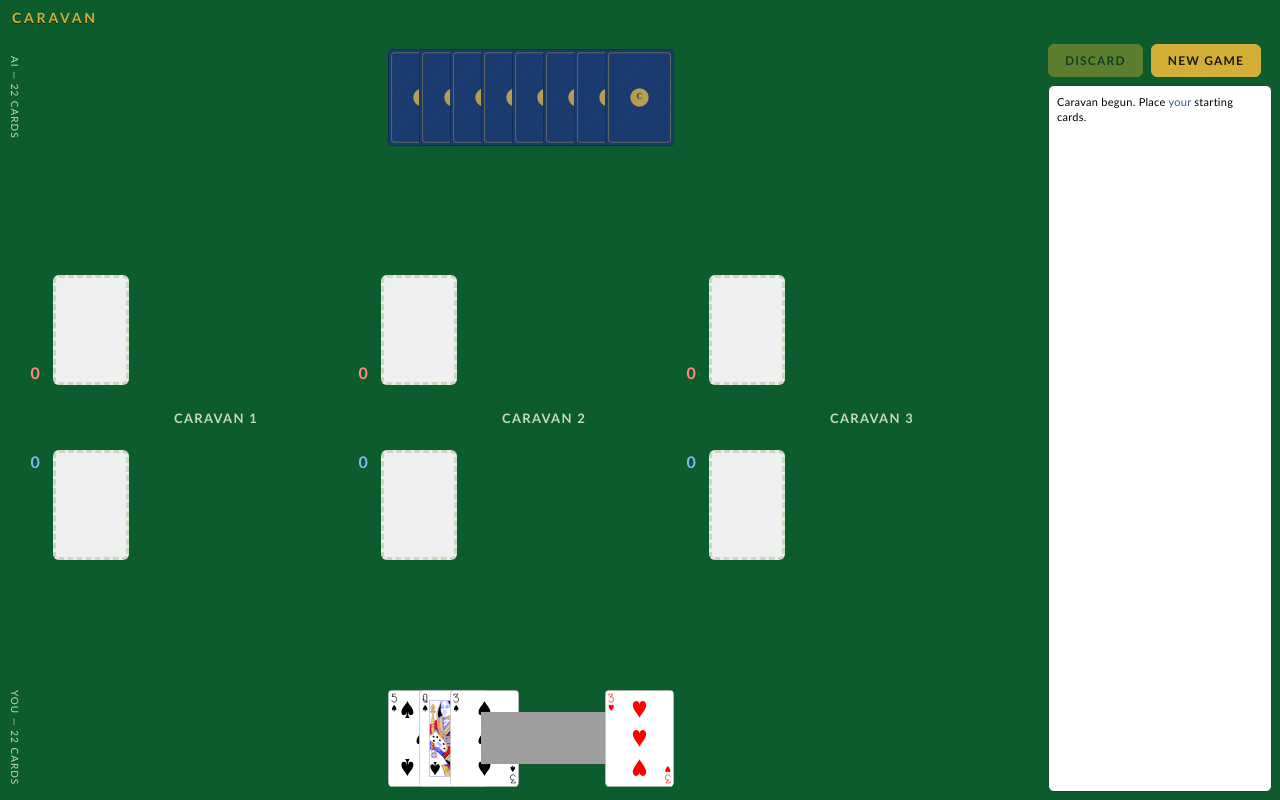
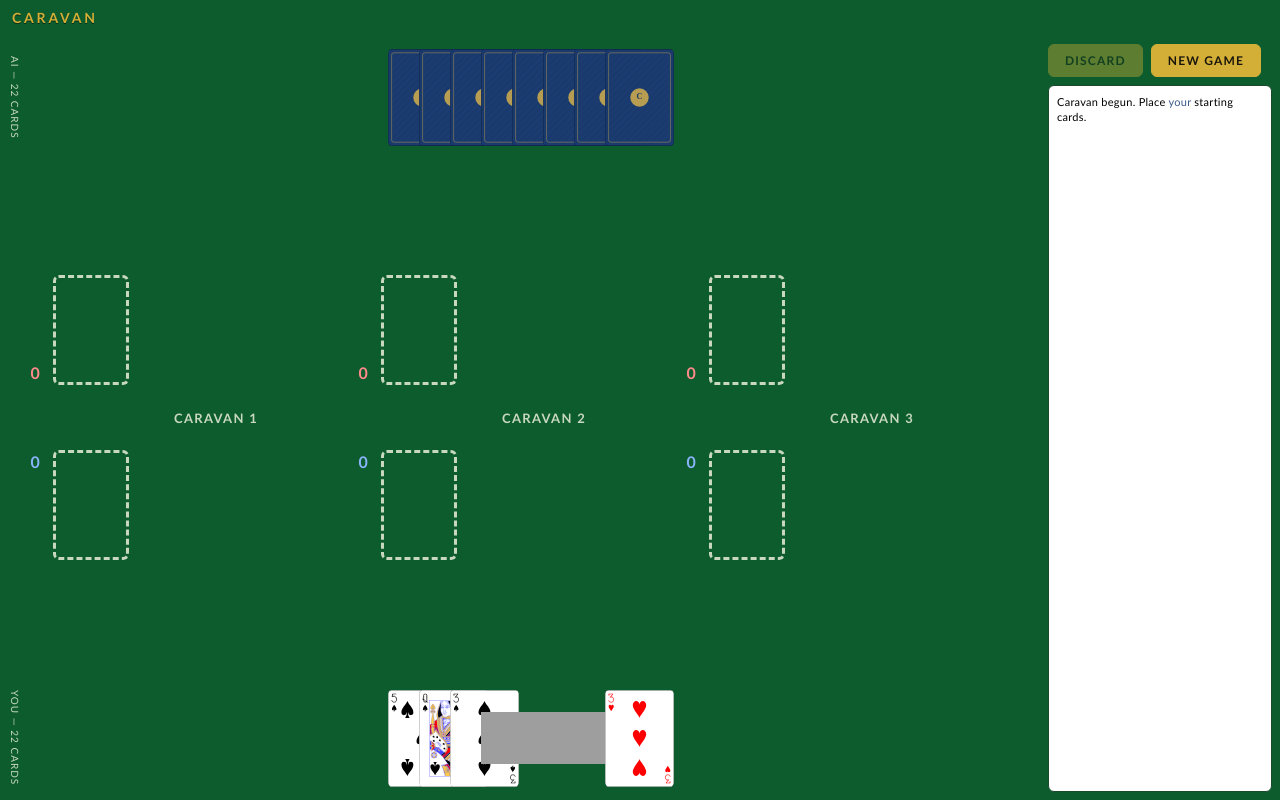
Before and after one commit to thekingofspain/caravan-game, a React (Vite) app: page / in a window 1280 px wide. Built offline with nearby package versions, Linux system fonts and the light colour scheme; grey boxes are pictures that could not be loaded.

Commit message:
fix placeholder white background - set transparent

```diff
--- a/src/global.css
+++ b/src/global.css
@@ -261,6 +261,9 @@ body {
   border-radius: var(--radius);
   transition: border-color var(--transition-fast);
   transform: translate(-50%, 0);
+  background: transparent;
+  cursor: pointer;
+  padding: 0;
 }
 
 .caravan--human .caravan__empty { top: var(--card-offset); }
```
